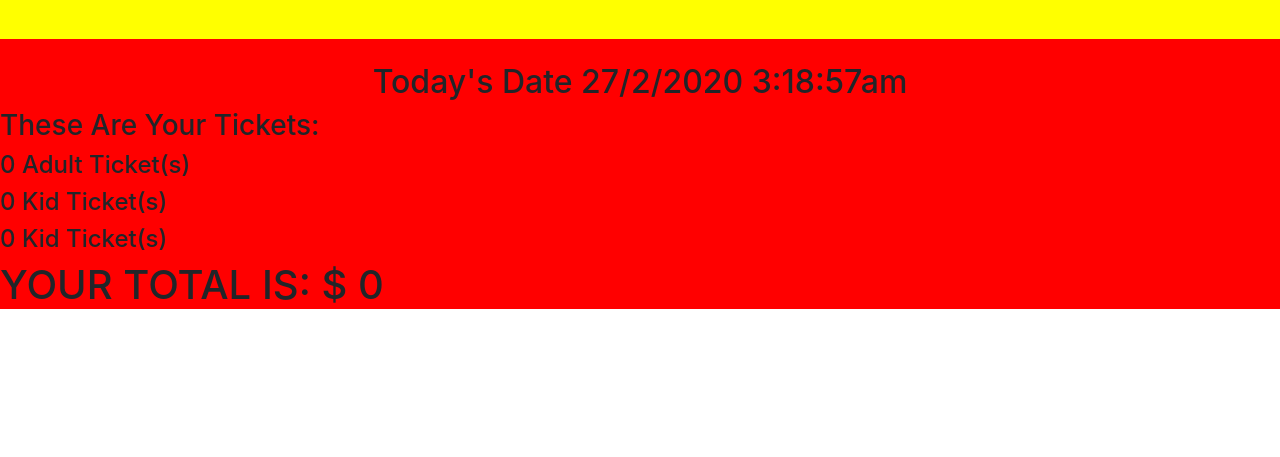
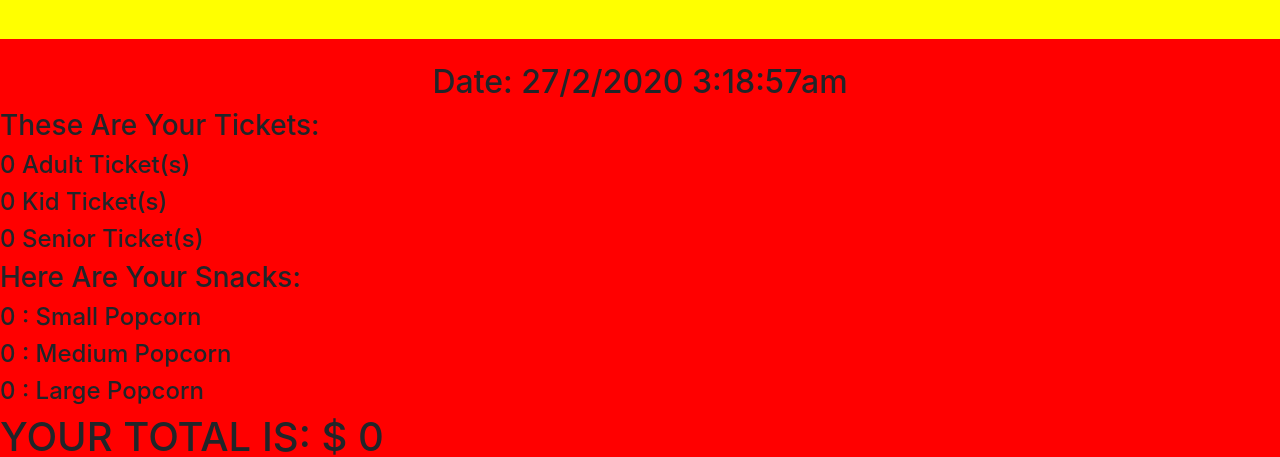
Before and after one commit to ISANCEHZ1994/Theater_App, a React (Create React App) app in the folder theater_frontend/: page / in a window 1280 px wide. Shown: the part 177-634 px from the top of the page. Built offline with nearby package versions, Linux system fonts and the light colour scheme; no server answers.

Commit message:
popcorn can now be counted

```diff
--- a/theater_frontend/src/Components/TheaterPage/TheaterPage.js
+++ b/theater_frontend/src/Components/TheaterPage/TheaterPage.js
@@ -16,11 +16,12 @@ export default class TheaterPage extends React.Component{
             kidCounter: 0,
             seniorPrice: 2,
             seniorCounter: 0,
-            popcorn: {
-                small: 4,
-                medium: 6,
-                large: 8
-            },
+            smallPopcornPrice: 4,
+            smallPopcornCounter: 0,
+            mediumPopcornPrice: 6,
+            mediumPopcornCounter: 0,
+            largePopcornPrice: 8,
+            largePopcornCounter: 0,
             drink: {
                 small: 4,
                 medium: 6,
@@ -89,32 +90,35 @@ export default class TheaterPage extends React.Component{
         })
     }
 
-    //POPCORN METHODS
+    //POPCORN METHODS <------------------------------------------
     addingPopcornSmall = () => {
-        const small = this.state.popcorn.small
+        const small = this.state.smallPopcornPrice
         const total = this.state.total_price
+        const counter = this.state.smallPopcornCounter
         this.setState({
+            smallPopcornCounter: counter + 1,
             total_price: small + total
         })
     }
-
     addingPopcornMedium = () => {
-        const medium = this.state.popcorn.medium
+        const medium = this.state.mediumPopcornPrice
         const total = this.state.total_price
+        const counter = this.state.mediumPopcornCounter
         this.setState({
+            mediumPopcornCounter: counter + 1,
             total_price: medium + total
         })
     }
-
     addingPopcornLarge = () => {
-        const large = this.state.popcorn.large
+        const large = this.state.largePopcornPrice
         const total = this.state.total_price
+        const counter = this.state.largePopcornCounter
         this.setState({
+            largePopcornCounter: counter + 1,
             total_price: large + total
         })
     }
-
-    //SOFT DRINK METHODS
+    //SOFT DRINK METHODS  <------------------------------------------
     addingSoftdrinkSmall = () => {
         const small = this.state.drink.small
         const total = this.state.total_price
@@ -122,7 +126,6 @@ export default class TheaterPage extends React.Component{
             total_price: small + total
         })
     }
-
     addingSoftdrinkMedium = () => {
         const medium = this.state.drink.medium
         const total = this.state.total_price
@@ -130,7 +133,6 @@ export default class TheaterPage extends React.Component{
             total_price: medium + total
         })
     }
-
     addingSoftdrinkLarge = () => {
         const large = this.state.drink.large
         const total = this.state.total_price
@@ -138,8 +140,7 @@ export default class TheaterPage extends React.Component{
             total_price: large + total
         })
     }
-
-    //CANDY METHODS
+    //CANDY METHODS  <------------------------------------------
     addingSnickers = () => {
         const snickers = this.state.candy.snickers
         const total = this.state.total_price
@@ -147,7 +148,6 @@ export default class TheaterPage extends React.Component{
             total_price: snickers + total
         })
     }
-
     addingMnMs = () => {
         const mm = this.state.candy.mnms
         const total = this.state.total_price
@@ -155,7 +155,6 @@ export default class TheaterPage extends React.Component{
             total_price: mm + total
         })
     }
-
     addingReeses = () => {
         const reeses = this.state.candy.reeses
         const total = this.state.total_price
@@ -163,7 +162,7 @@ export default class TheaterPage extends React.Component{
             total_price: reeses + total
         })
     }
-    //NACHO METHODS
+    //NACHO METHODS  <------------------------------------------
     addingRegularNachos = () => {
         const regular = this.state.nachos.regular
         const total = this.state.total_price
@@ -171,7 +170,6 @@ export default class TheaterPage extends React.Component{
             total_price: regular + total
         })
     }
-
     addingExtraNachos = () => {
         const extra = this.state.nachos.extra
         const total = this.state.total_price
@@ -179,7 +177,6 @@ export default class TheaterPage extends React.Component{
             total_price: extra + total
         })
     }
-
     addingDeluxeNachos = () => {
         const deluxe = this.state.nachos.deluxe
         const total = this.state.total_price
@@ -187,8 +184,7 @@ export default class TheaterPage extends React.Component{
             total_price: deluxe + total
         })
     }
-
-    //HOTDOG METHODS
+    //HOTDOG METHODS  <------------------------------------------
     addingRegularHotdog = () => {
         const regular = this.state.hotdog.regular
         const total = this.state.total_price
@@ -196,7 +192,6 @@ export default class TheaterPage extends React.Component{
             total_price: regular + total
         })
     }
-
     addingExtraHotdog = () => {
         const extra = this.state.food_price.hotdog.extra
         const total = this.state.total_price
@@ -204,7 +199,6 @@ export default class TheaterPage extends React.Component{
             total_price: extra + total
         })
     }
-
     addingDeluxeHotdog = () => {
         const deluxe = this.state.food_price.hotdog.deluxe
         const total = this.state.total_price
@@ -222,7 +216,7 @@ export default class TheaterPage extends React.Component{
             hours = (hours % 12) || 12;
 
             var date =  tempDate.getDate() + '/' + (tempDate.getMonth()+1) + '/' + tempDate.getFullYear() +' '+ hours+':'+ tempDate.getMinutes()+':'+ tempDate.getSeconds();
-            const currDate = "Today's Date "+date + AmOrPm;
+            const currDate = "Date: "+ date + AmOrPm;
             return (
               <h2 style={{textAlign: 'center'}}>{currDate}</h2>
             );
@@ -269,7 +263,11 @@ export default class TheaterPage extends React.Component{
             <h3> These Are Your Tickets: </h3>
             <h4> {this.state.adultCounter} Adult Ticket(s) </h4>
             <h4> {this.state.kidCounter} Kid Ticket(s) </h4>
-            <h4> {this.state.seniorCounter} Kid Ticket(s) </h4>
+            <h4> {this.state.seniorCounter} Senior Ticket(s) </h4>
+            <h3> Here Are Your Snacks: </h3>
+            <h4> {this.state.smallPopcornCounter} : Small Popcorn </h4>
+            <h4> {this.state.mediumPopcornCounter} : Medium Popcorn </h4>
+            <h4> {this.state.largePopcornCounter} : Large Popcorn </h4>
 
         <h1>  YOUR TOTAL IS: $ {this.state.total_price} </h1>
 
```
